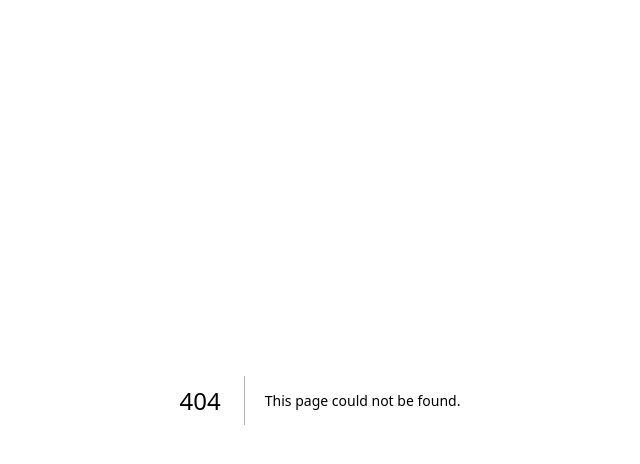
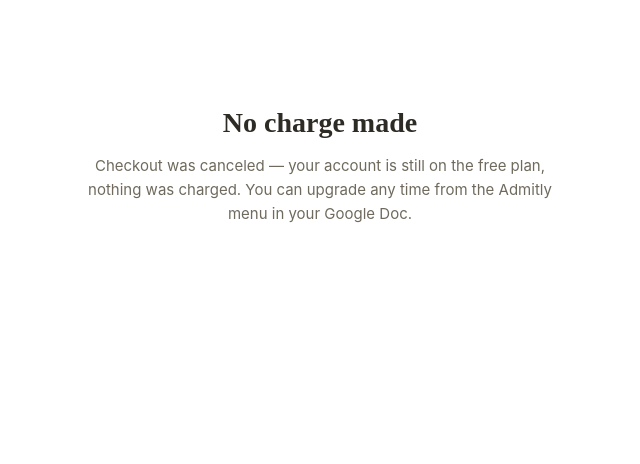
Before and after one commit to aidenbrewer4478-afk/admitly, a Next.js app: page /canceled in a window 1280 px wide. Before the commit this address had no page. Shown: the top 464 px of the page, without its empty margins (320-960 px from the left). Built offline with nearby package versions, Linux system fonts and the light colour scheme.

Commit message:
Create page.tsx

```diff
--- /dev/null
+++ b/app/canceled/page.tsx
@@ -0,0 +1,23 @@
+export default function Canceled() {
+  return (
+    <main style={styles.main}>
+      <h1 style={styles.h1}>No charge made</h1>
+      <p style={styles.p}>
+        Checkout was canceled — your account is still on the free plan, nothing was charged.
+        You can upgrade any time from the Admitly menu in your Google Doc.
+      </p>
+    </main>
+  );
+}
+
+const styles: Record<string, React.CSSProperties> = {
+  main: {
+    maxWidth: 480,
+    margin: '0 auto',
+    padding: '80px 24px',
+    fontFamily: 'Inter, sans-serif',
+    textAlign: 'center',
+  },
+  h1: { fontFamily: 'Fraunces, serif', fontSize: 28, color: '#2E2A24', marginBottom: 12 },
+  p: { fontSize: 15, color: '#6F6A5D', lineHeight: 1.6 },
+};
```
